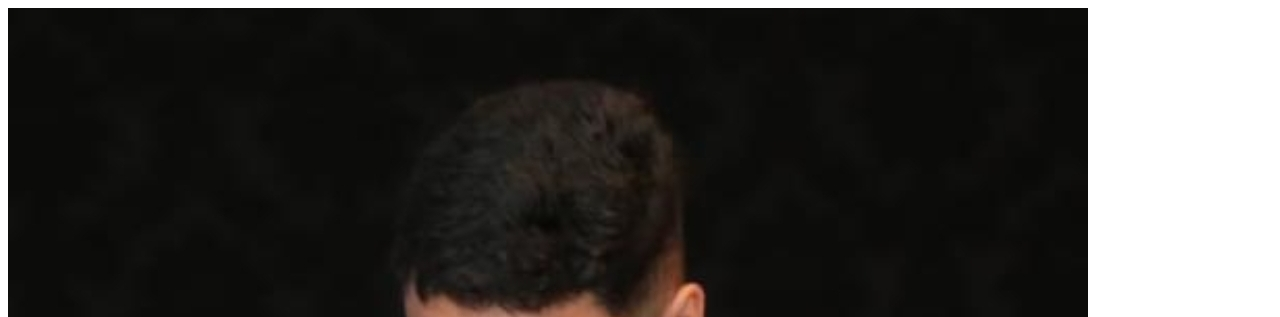
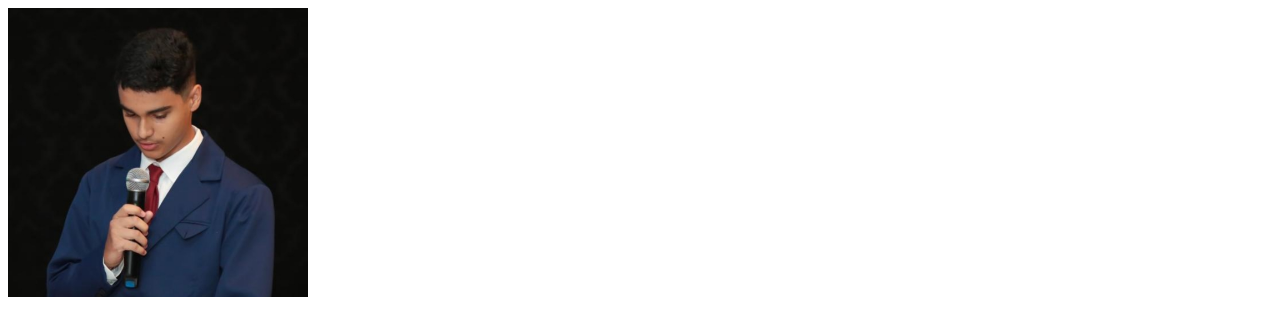
Before and after one commit to LucassFrancisco/projeto-escola, a plain HTML site: page informações.html in a window 1280 px wide. Shown: the top 317 px of the page. Drawn offline with Linux system fonts and the light colour scheme.

Commit message:
Update informações.html

```diff
--- a/informações.html
+++ b/informações.html
@@ -5,13 +5,11 @@
     <meta charset="utf-8">
   </head>
   <body>
-    <img src="imagem/eu.jpg">
+    <img src="imagem/eu.jpg" width="300">
     <h1>Sobre Mim</h1>
     <h3>Olá! Meu nome é Lucas Francisco dos Santos e sou de Lunardelli, onde atualmente moro. Estou no segundo ano do ensino médio e curso técnico em Desenvolvimento de Sistemas, com um forte interesse em programação.</h3>
-
-<h3>Já tive uma experiência profissional, embora tenha sido por um curto período. Além disso, gosto de me manter ativo, frequentando a academia e jogando.</h3>
-
-<h3>Ainda não tenho projetos específicos em mente, mas estou pensando em novas oportunidades. Meu lema é viver bem, sempre buscando um equilíbrio na vida.</h3>
+    <h3>Já tive uma experiência profissional, embora tenha sido por um curto período. Além disso, gosto de me manter ativo, frequentando a academia e jogando.</h3>
+    <h3>Ainda não tenho projetos específicos em mente, mas estou pensando em novas oportunidades. Meu lema é viver bem, sempre buscando um equilíbrio na vida.</h3>
 
 
     <a href="index.html"> voltar </a>
```
